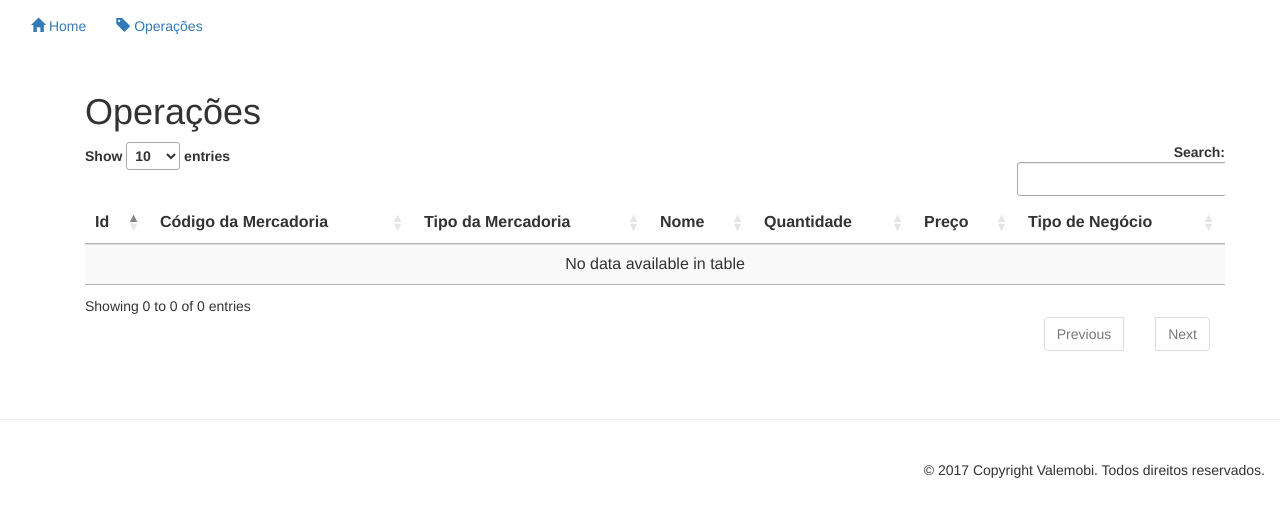
After one commit to davibc19/Valemobi_Internship_Project, a PHP site: page /operacoes/view_operation.php in a window 1280 px wide. The commit adds this page. Shown: the top 517 px of the page. Run offline with PHP 8.4, Linux system fonts and the light colour scheme; data that the repository does not hold is empty; some libraries are stand-ins or nearby versions.

Commit message:
Adição da View de Operações

```diff
--- a/functions/db_function.php
+++ b/functions/db_function.php
@@ -6,17 +6,22 @@ include '../../functions/db_conection.php';
  *                    FUNÇÕES DE CREATE
  * ---------------------------------------------------------------------- */
 
+// Função responsável por cadastrar uma operação
 function cadastrarOperacao($codigo_mercadoria)
 {
+    // Abre conexão
     $conn = createConn();
 
+    // Verifica se a operação foi feita com sucesso
     if(!mysqli_query($conn, "INSERT INTO operacao (codigo_mercadoria) VALUES ('".$codigo_mercadoria."')"))
     {
+        // Ocorreu um erro, exibe o alerta
         echo "<script> alert('Erro ao cadastrar a operacao!'); "
         . "window.location='../index/index.php';</script>";
     }
     else
     {
+        // A operação foi um sucesso
         echo "<script> alert('Operação cadastrada com sucesso!'); "
         . "window.location='../index/index.php';</script>";
     }
@@ -31,17 +36,28 @@ function consultarTodasMercadorias() {
     // Abre conexão
     $conn = createConn();
 
+    // Retorna a query em questão
     RETURN mysqli_query($conn, "SELECT * FROM mercadoria");
+}
+
+// Função responsável por retornar a query de todas as operacoes
+function consultarTodasOperacoes() {
+    // Abre conexão
+    $conn = createConn();
+
+    // Retorna a query em questão
+    RETURN mysqli_query($conn,
+            "SELECT * FROM mercadoria AS m JOIN operacao AS o ON m.codigo = o.codigo_mercadoria");
 }
 
 /* ----------------------------------------------------------------------
  *                    FUNÇÕES DE UPDATE
  * ---------------------------------------------------------------------- */
 
-//
+// Não há
 
 /* ----------------------------------------------------------------------
  *                    FUNÇÕES DE DELETE
  * ---------------------------------------------------------------------- */
 
-//
+// Não há
--- a/pages/index/index.php
+++ b/pages/index/index.php
@@ -36,7 +36,7 @@ include '../template/header.php';
                             <td><?php echo $dadosMercadorias['preco'] ?></td>
                             <td><?php echo $dadosMercadorias['tipo_negocio'] ?></td>
                             <td width="20%">
-                                <a href="../operacoes/operation.php?id=<?php echo $codigoMercadoria ?>"><span class="glyphicon glyphicon-plus-sign"></span> Realizar <?php echo $dadosMercadorias['tipo_negocio'] ?></a>
+                                <a href="../operacoes/insert_operation.php?id=<?php echo $codigoMercadoria ?>"><span class="glyphicon glyphicon-plus-sign"></span> Realizar <?php echo $dadosMercadorias['tipo_negocio'] ?></a>
                             </td>
                         </tr>
                         <?php
--- /dev/null
+++ b/pages/operacoes/view_operation.php
@@ -0,0 +1,50 @@
+<?php
+// Inclui funções do Banco de Dados e o Header. Ao final do arquivo, incluimos o Footer
+include '../../functions/db_function.php';
+include '../template/header.php';
+?>
+
+<!-- Página Inicial -->
+<section id="view_operations_page" class="container">
+    <div class="container">
+        <h1 class="header">Operações</h1>
+        <div class="table-responsive">
+            <table id="listarOperacoes" class="table table-striped">
+                <thead>
+                    <tr>
+                        <th>Id</th>
+                        <th>Código da Mercadoria</th>
+                        <th>Tipo da Mercadoria</th>
+                        <th>Nome</th>
+                        <th>Quantidade</th>
+                        <th>Preço</th>
+                        <th>Tipo de Negócio</th>
+                    </tr>
+                </thead>
+                <tbody>
+                    <?php
+                    // Busca as mercadorias e as lista em uma tabela
+                    $query = consultarTodasOperacoes();
+                    while ($dados = mysqli_fetch_assoc($query)) {
+                        ?>
+                        <tr>
+                            <td width="1%"><?php echo $dados['id'] ?></td>
+                            <td width="10%"><?php echo $dados['codigo'] ?></td>
+                            <td><?php echo $dados['tipo_mercadoria'] ?></td>
+                            <td><?php echo $dados['nome'] ?></td>
+                            <td><?php echo $dados['quantidade'] ?></td>
+                            <td><?php echo $dados['preco'] ?></td>
+                            <td><?php echo $dados['tipo_negocio'] ?></td>
+                        </tr>
+                        <?php
+                    }
+                    ?>
+
+                </tbody>
+            </table>
+        </div>
+        <br />
+    </div>
+</section>
+
+<?php include '../template/footer.php'; ?>
--- a/pages/template/header.php
+++ b/pages/template/header.php
@@ -19,6 +19,7 @@
             $(document).ready(function ()
                 {
                     $('#listarMercadorias').DataTable();
+                    $('#listarOperacoes').DataTable();
                 });
             // FIM DA CRIAÇÃO
         </script>
@@ -34,7 +35,7 @@
             <div class="container-fluid">
                 <ul class="nav navbar-nav">
                     <li><a href="../index/index.php"><span class="glyphicon glyphicon-home"></span> Home</a></li>
-                    <li><a href="#"><span class="glyphicon glyphicon-tag"></span> Teste</a></li>
+                    <li><a href="../operacoes/view_operation.php"><span class="glyphicon glyphicon-tag"></span> Operações</a></li>
                 </ul>
             </div>
         </nav>
```
Also changed, not shown: pages/operacoes/insert_operation.php (renamed from pages/operacoes/operation.php).
